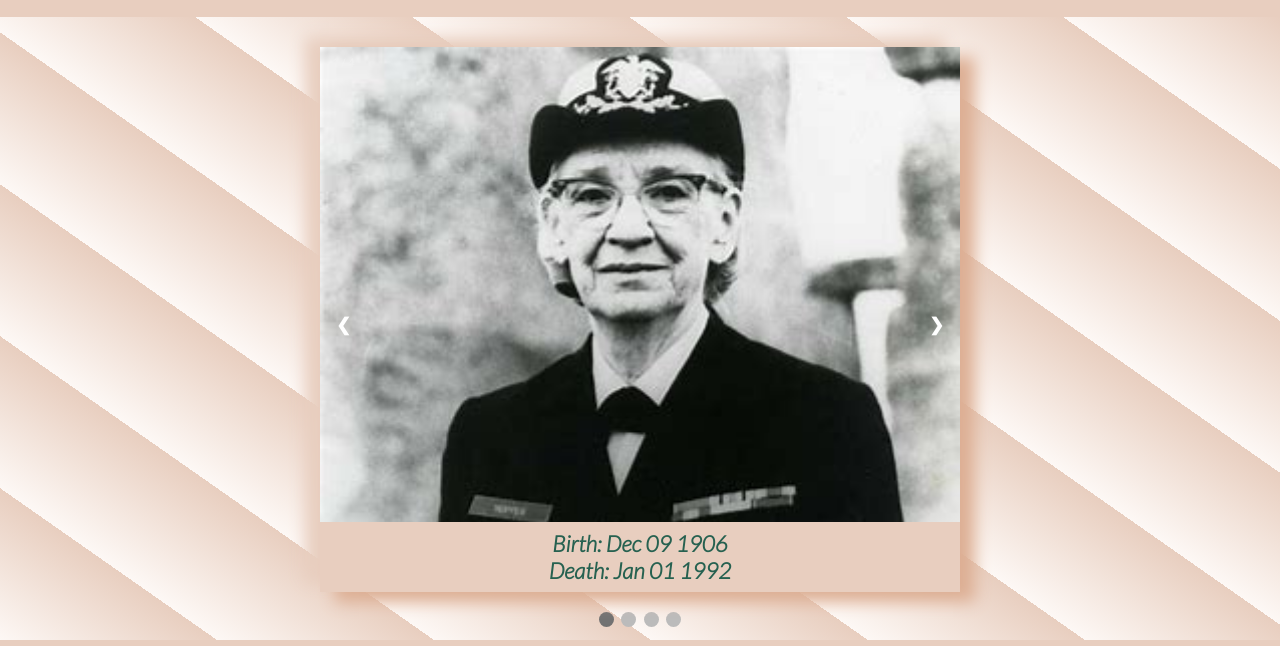
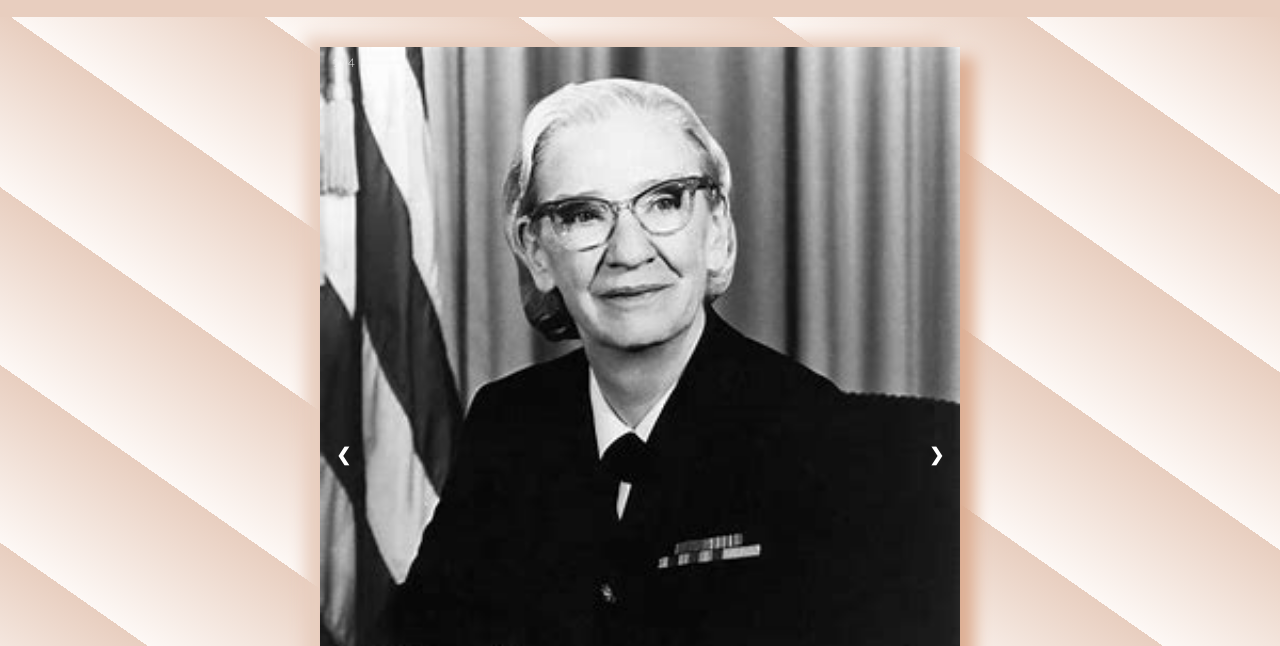
Before and after one commit to chamila111/Grace-Hopper-tribute-page, a plain HTML site: page index.html in a window 1280 px wide. Shown: the part 120-766 px from the top of the page. Drawn offline with Linux system fonts and the light colour scheme.

Commit message:
changed imgs

```diff
--- a/index.html
+++ b/index.html
@@ -24,7 +24,7 @@
       <!-- Full-width images with number and caption text -->
       <div class="mySlides fade">
         <div class="numbertext">1 / 4</div>
-        <img src="images/grace.jpg" style="width:100%">
+        <img src="images/grace1.jpg" style="width:100%">
         <div class="text">
           <p><em>Birth: Dec 09 1906</em></p>
           <p><em>Death: Jan 01 1992</em></p>
```
Also changed, not shown: images/grace.jpg (deleted), images/grace1.jpg (added), images/grace5.jpg.
